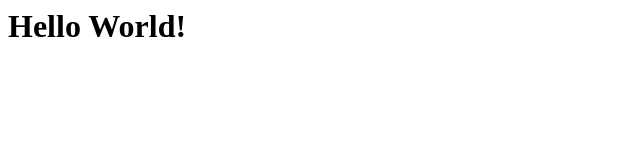
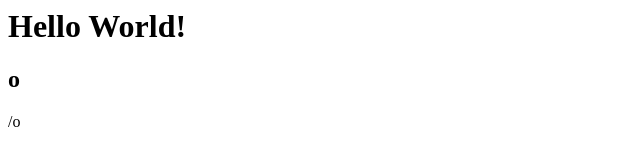
Before and after one commit to akrolsmir/Shot, a plain HTML site: page index.html in a window 1280 px wide. Shown: the full height of the page, 0-640 px from the left. Drawn offline with Linux system fonts and the light colour scheme.

Commit message:
Second commit

```diff
--- a/index.html
+++ b/index.html
@@ -1 +1,2 @@
 <h1>Hello World!</h1>
+<h2>o</h2>/o
```
